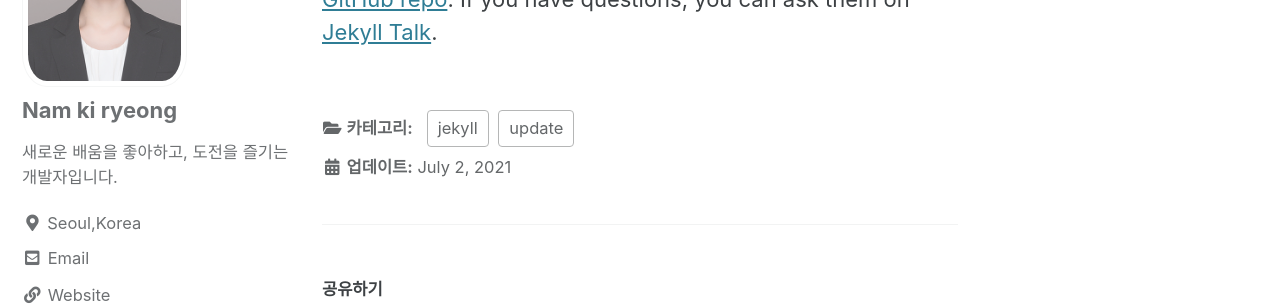
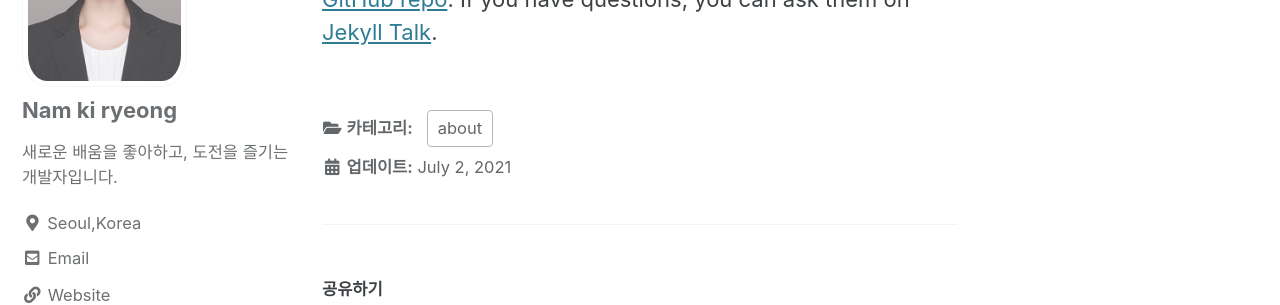
Before and after one commit to kiryeong/kiryeong.github.io, a Jekyll site: the page built from _posts/2021-07-02-first-post.md, in a window 1280 px wide and 900 px high, scrolled down 571 px. Shown: the part 195-500 px from the top of the window. Built offline with Jekyll 4.4.1, drawn with Linux system fonts in a browser that asks for light colours; cached includes are drawn as plain includes.

Commit message:
Update 2021-07-02-first-post.md

```diff
--- a/_posts/2021-07-02-first-post.md
+++ b/_posts/2021-07-02-first-post.md
@@ -1,7 +1,7 @@
 ---
 title: "Welcome to Jekyll!"
 date: 2021-07-02
-categories: jekyll update
+categories: about
 ---
 You’ll find this post in your `_posts` directory. Go ahead and edit it and re-build the site to see your changes. You can rebuild the site in many different ways, but the most common way is to run `jekyll serve`, which launches a web server and auto-regenerates your site when a file is updated.
 
```
